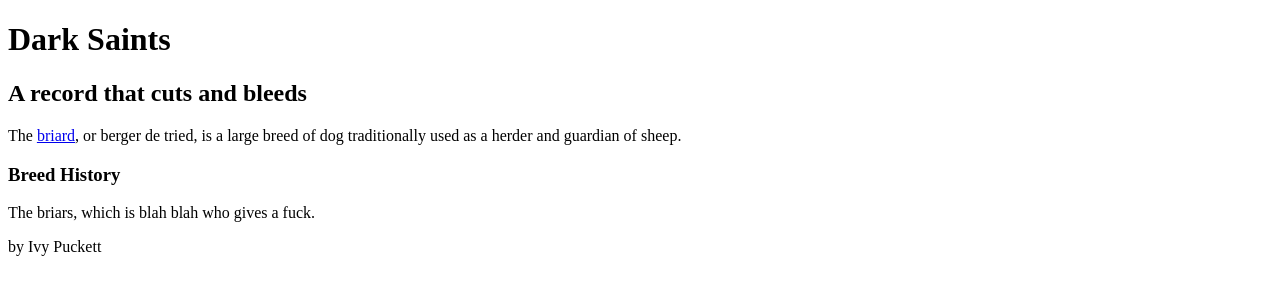
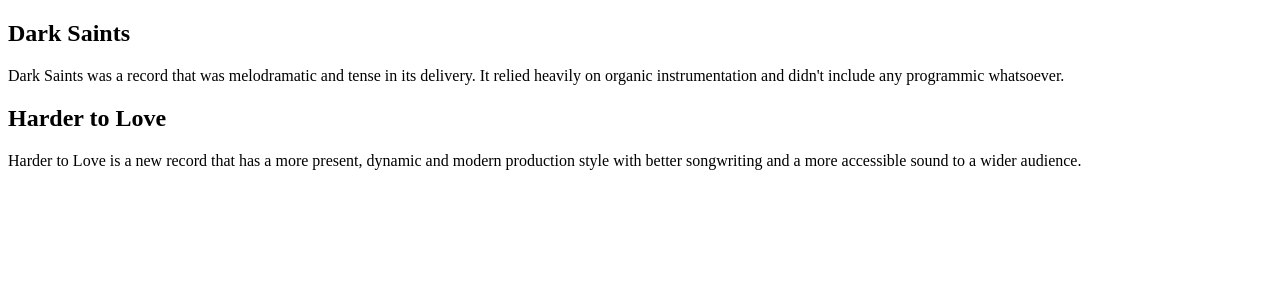
Before and after one commit to keihanism/darksaints.github.io, a plain HTML site: page index.html in a window 1280 px wide. Drawn offline with Linux system fonts and the light colour scheme.

Commit message:
Add files via upload

```diff
--- a/index.html
+++ b/index.html
@@ -1,47 +1,25 @@
 <!DOCTYPE html>
 <html>
 	<head>
-		<title>Text</title>
+		<title>Differences in records</title>
 		<style type=“text/css”>
-		body {
-			padding: 20px;}
-		h1, h2, h3, a {
-			font-weight: normal;
-			color: #0088dd;
-			margin: 0px;}
-		h1 {
-			font-family: Georgia, Times, serif;
-			font-size: 250%;
-			text-shadow: 2px 2px 3px #666666;
-			padding-bottom: 10px;}
-		h2 {
-			font-family: “Gill Sans”, Arial, sans-serif;
-			font-size: 90%;
-			text-transform: uppercase;
-			letter-spacing: 0.2em;}
-		h3 {
-			font-size 150%;}
-		p {
-			font-family: Arial, Verdana, sans-serif;
-			line-height: 1.4em;
-			color: #665544;}
-		p.intro:first-line {
-			font-weight: bold;}
-		.credits {
-			font-style: italic;
-			text-align: right;
-		a {
-			text-decoration: none;}
-		a:hover {
-			text-decoration: underline;}
+            h2, p {
+                width: 400px;
+                font-size: 90%;
+                line-height: 1.2em;}
+            h2 {
+                color: #0088dd;
+                border-bottom: 1px solid #0088dd;}
+            p.one {
+                overflow: hidden;}
+            p.two {
+                overflow: scroll;}
 		</style>
 	</head>
 	<body>
-		<h1>Dark Saints</h1>
-		<h2>A record that cuts and bleeds</h2>
-		<p class=“intro”>The <a class=breed” href=“http://en.wikipedia.org/wikiBriard”>briard</a>, or berger de tried, is a large breed of dog traditionally used as a herder and guardian of sheep.</p>
-		<h3>Breed History</h3>
-		<p>The briars, which is blah blah who gives a fuck.</p>
-		<p class=“credits”>by Ivy Puckett</p>
+		<h2>Dark Saints</h2>
+        <p class="one">Dark Saints was a record that was melodramatic and tense in its delivery. It relied heavily on organic instrumentation and didn't include any programmic whatsoever.</p>
+        <h2>Harder to Love</h2>
+        <p class="two">Harder to Love is a new record that has a more present, dynamic and modern production style with better songwriting and a more accessible sound to a wider audience.</p>
 	</body>
 </html>
```
